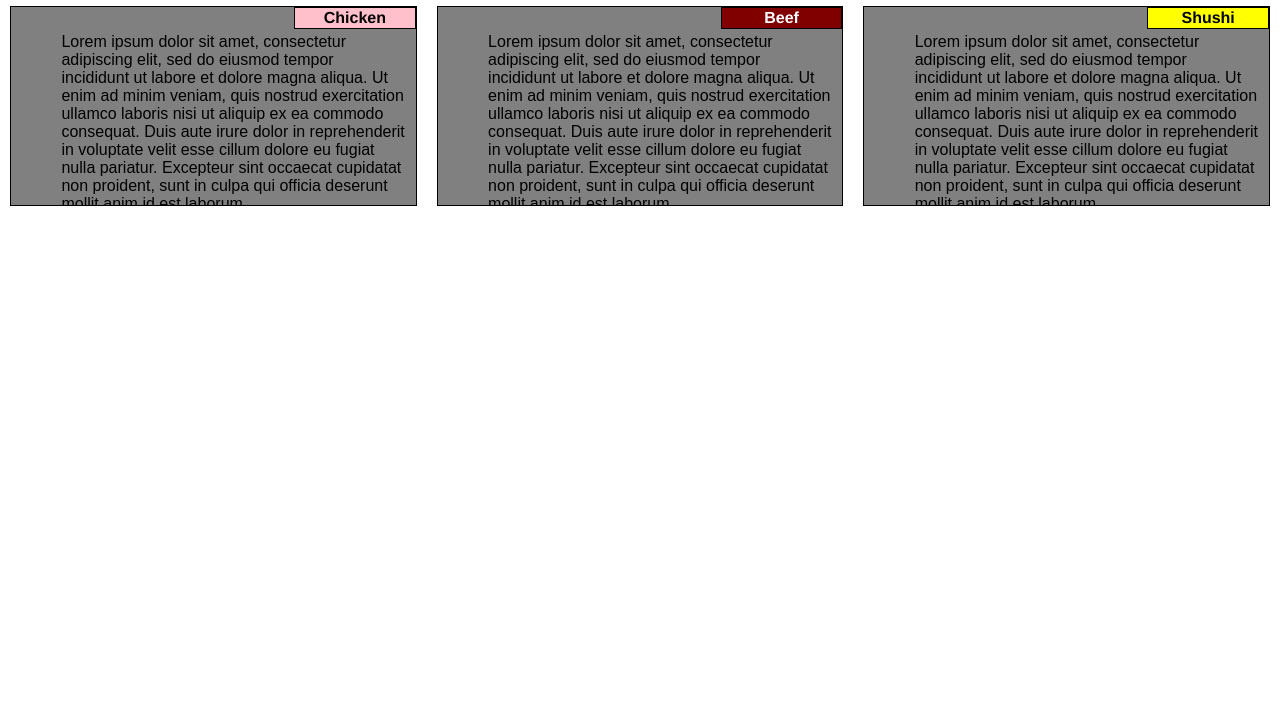
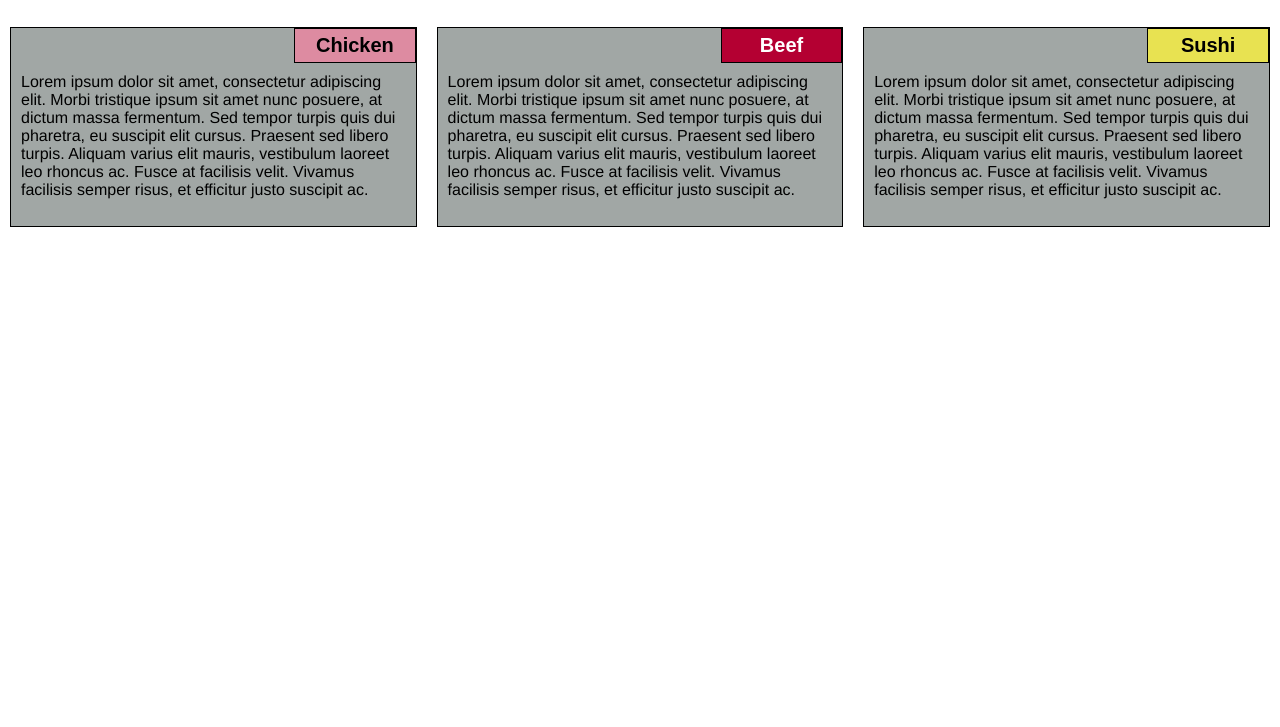
Before and after one commit to melcol/-module2-solution, a plain HTML site: page index.html in a window 1280 px wide. Shown: the part 73-800 px from the top of the page. Drawn offline with Linux system fonts and the light colour scheme.

Commit message:
Last minutes changes

```diff
--- a/css/styles.css
+++ b/css/styles.css
@@ -1,31 +1,22 @@
 * {
 	box-sizing: border-box;
-
 }
 
 h1 {
-  margin-bottom: 1px;
+	color: #000000;
 	text-align: center;
-    font-family: sans-serif;
+    font-family: Helvetica;
 }
 
-body{
+body {
 	background-color: white ;
     margin: 0;
     padding: 0;
+}
 
-}
 p {
-
-  background-color: gray;
-  width: 90%;
-  height: 150px;
-  float: right;
-  margin-right: auto;
-  margin-left: auto;
-  font-family: sans-serif;
-  color: black;
 	padding: 10px;
+	margin: 0;
 }
 
 .container {
@@ -39,78 +30,69 @@ p {
 
 section {
 	border:	1px solid black;
-	background-color: gray;
+	background-color: #a1a7a5;
 	width: 100%;
 	height: 200px;
 	font-family: Helvetica;
 	color: black;
 	position: relative;
-	overflow:auto;
-    padding: 0px;
-    margin: 0px;
-
+	overflow: auto;
 }
 
-#item1{
-    float: right;
+#chicken {
+	border: 1px solid black;
+	text-align: center;
 	width: 30%;
 	margin-left: 70%;
+	font-family: sans-serif;
+	font-weight: bold;
+	font-size: 125%;
 	margin-bottom: 0;
 	margin-top: 0;
-
- height: auto;
-
-    text-align: center;
-    font-weight: bold;
-    border: 1px solid black;
-    padding: 1px;
-      background-color:pink;
-     position: absolute;
+	padding: 5px;
+	background-color: #dd8ba1;
 }
 
-#item2{
+#beef {
+	border: 1px solid black;
+	text-align: center;
 	width: 30%;
 	margin-left: 70%;
-    text-align: center;
-    float: right;
-     height: auto;
-    border: 1px solid black;
-    padding: 1px;
-    color:white;
+	font-family: sans-serif;
 	font-weight: bold;
-      background-color:maroon;
-     position: absolute;
+	font-size: 125%;
+	margin-bottom: 0;
+	margin-top: 0;
+	padding: 5px;
+	background-color: #b40032;
+    color: white;
 }
 
-#item3{
-    float: right;
+#sushi {
+	border: 1px solid black;
 	text-align: center;
 	width: 30%;
-    height: auto;
+	margin-left: 70%;
+	font-family: sans-serif;
+	font-weight: bold;
+	font-size: 125%;
 	margin-bottom: 0;
 	margin-top: 0;
-	margin-left: 15px;
-    border: 1px solid black;
-    padding: 1px;
-    font-weight: bold;
-    background-color:yellow;
-    right: 0px;
-    position: absolute;
-
+	background-color: #e8e251;
+	padding: 5px;
 }
 
 .row {
 	width: 100%;
 }
 
-/********** Desktop only **********/
+/* Desktop view */
+
 @media (min-width: 992px) {
   .col-lg-1, .col-lg-2, .col-lg-3, .col-lg-4, .col-lg-5, .col-lg-6, .col-lg-7, .col-lg-8, .col-lg-9, .col-lg-10, .col-lg-11, .col-lg-12 {
+    float: left;
+  }
 
-    float: left;
-
-
-  }
   .col-lg-1 {
     width: 8.33%;
   }
@@ -148,16 +130,15 @@ section {
     width: 100%;
   }
 
-
 }
 
-/********** Tablet devices only **********/
+/* Tablet view */
+
 @media (min-width: 768px) and (max-width: 991px) {
   .col-md-1, .col-md-2, .col-md-3, .col-md-4, .col-md-5, .col-md-6, .col-md-7, .col-md-8, .col-md-9, .col-md-10, .col-md-11, .col-md-12 {
+    float: left;
+  }
 
-    float: left;
-
-  }
   .col-md-1 {
     width: 8.33%;
   }
@@ -193,17 +174,20 @@ section {
   }
   .col-md-12 {
     width: 100%;
-  }
 
   }
 
 
-/********** Mobile devices only **********/
+
+}
+
+/* Mobile view */
+
 @media (max-width: 767px) {
   .col-sm-1, .col-sm-2, .col-sm-3, .col-sm-4, .col-sm-5, .col-sm-6, .col-sm-7, .col-sm-8, .col-sm-9, .col-sm-10, .col-sm-11, .col-sm-12 {
  	float: left;
+  }
 
-  }
   .col-sm-1 {
     width: 8.33%;
   }
@@ -240,6 +224,4 @@ section {
   .col-sm-12 {
     width: 100%;
   }
-
-
 }
--- a/index.html
+++ b/index.html
@@ -2,50 +2,45 @@
 <html>
 <head>
 	<meta charset="utf-8">
+
 	<meta name="viewport" content="width=device-width, initial-scale=1">
-<title>Coursera - Module Two Assignment</title>
-<link rel="stylesheet" href="css/styles.css">
+
+	<link rel="stylesheet" type="text/css" href="css/styles.css">
+	<title>Module 2 Solution</title>
 </head>
 <body>
-
 	<h1>Our Menu</h1>
-
-
 	<div class="row">
 	<div class="container col-lg-4 col-md-6 col-sm-12">
 		<section>
-      <div id="item1">
+		<div id="chicken">
 			Chicken
 		</div>
-
-      <p>Lorem ipsum dolor sit amet, consectetur adipiscing elit, sed do eiusmod tempor incididunt ut labore et dolore magna aliqua. Ut enim ad minim veniam, quis nostrud exercitation ullamco laboris nisi ut aliquip ex ea commodo consequat. Duis aute irure dolor in reprehenderit in voluptate velit esse cillum dolore eu fugiat nulla pariatur. Excepteur sint occaecat cupidatat non proident, sunt in culpa qui officia deserunt mollit anim id est laborum
+		<p>
+			Lorem ipsum dolor sit amet, consectetur adipiscing elit. Morbi tristique ipsum sit amet nunc posuere, at dictum massa fermentum. Sed tempor turpis quis dui pharetra, eu suscipit elit cursus. Praesent sed libero turpis. Aliquam varius elit mauris, vestibulum laoreet leo rhoncus ac. Fusce at facilisis velit. Vivamus facilisis semper risus, et efficitur justo suscipit ac.
 		</p>
 		</section>
 	</div>
-
 	<div class="container col-lg-4 col-md-6 col-sm-12">
 		<section>
-      <div id="item2">
+		<div id="beef">
 			Beef
 		</div>
-
-      <p>Lorem ipsum dolor sit amet, consectetur adipiscing elit, sed do eiusmod tempor incididunt ut labore et dolore magna aliqua. Ut enim ad minim veniam, quis nostrud exercitation ullamco laboris nisi ut aliquip ex ea commodo consequat. Duis aute irure dolor in reprehenderit in voluptate velit esse cillum dolore eu fugiat nulla pariatur. Excepteur sint occaecat cupidatat non proident, sunt in culpa qui officia deserunt mollit anim id est laborum
+		<p>
+			Lorem ipsum dolor sit amet, consectetur adipiscing elit. Morbi tristique ipsum sit amet nunc posuere, at dictum massa fermentum. Sed tempor turpis quis dui pharetra, eu suscipit elit cursus. Praesent sed libero turpis. Aliquam varius elit mauris, vestibulum laoreet leo rhoncus ac. Fusce at facilisis velit. Vivamus facilisis semper risus, et efficitur justo suscipit ac.
 		</p>
 		</section>
 	</div>
-
-  <div class="container col-lg-4 col-md-6 col-sm-12">
+	<div class="container col-lg-4 col-md-12 col-sm-12">
 		<section>
-      <div id="item3">
-          Shushi
+		<div id="sushi">
+			Sushi
 		</div>
-
-      <p>Lorem ipsum dolor sit amet, consectetur adipiscing elit, sed do eiusmod tempor incididunt ut labore et dolore magna aliqua. Ut enim ad minim veniam, quis nostrud exercitation ullamco laboris nisi ut aliquip ex ea commodo consequat. Duis aute irure dolor in reprehenderit in voluptate velit esse cillum dolore eu fugiat nulla pariatur. Excepteur sint occaecat cupidatat non proident, sunt in culpa qui officia deserunt mollit anim id est laborum
+		<p>
+			Lorem ipsum dolor sit amet, consectetur adipiscing elit. Morbi tristique ipsum sit amet nunc posuere, at dictum massa fermentum. Sed tempor turpis quis dui pharetra, eu suscipit elit cursus. Praesent sed libero turpis. Aliquam varius elit mauris, vestibulum laoreet leo rhoncus ac. Fusce at facilisis velit. Vivamus facilisis semper risus, et efficitur justo suscipit ac.
 		</p>
 		</section>
 	</div>
-
 	</div>
-
 </body>
 </html>
```
Lines whose indentation alone changed are shown as unchanged.
